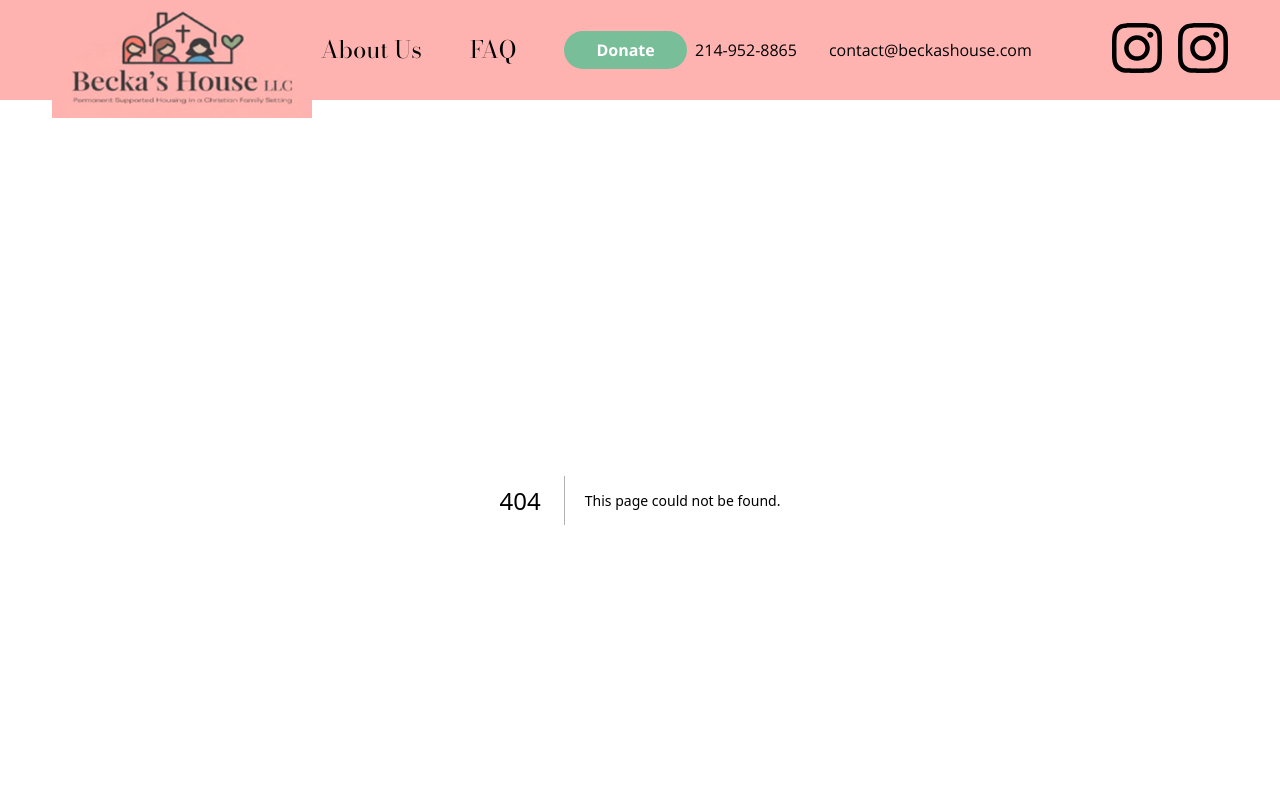
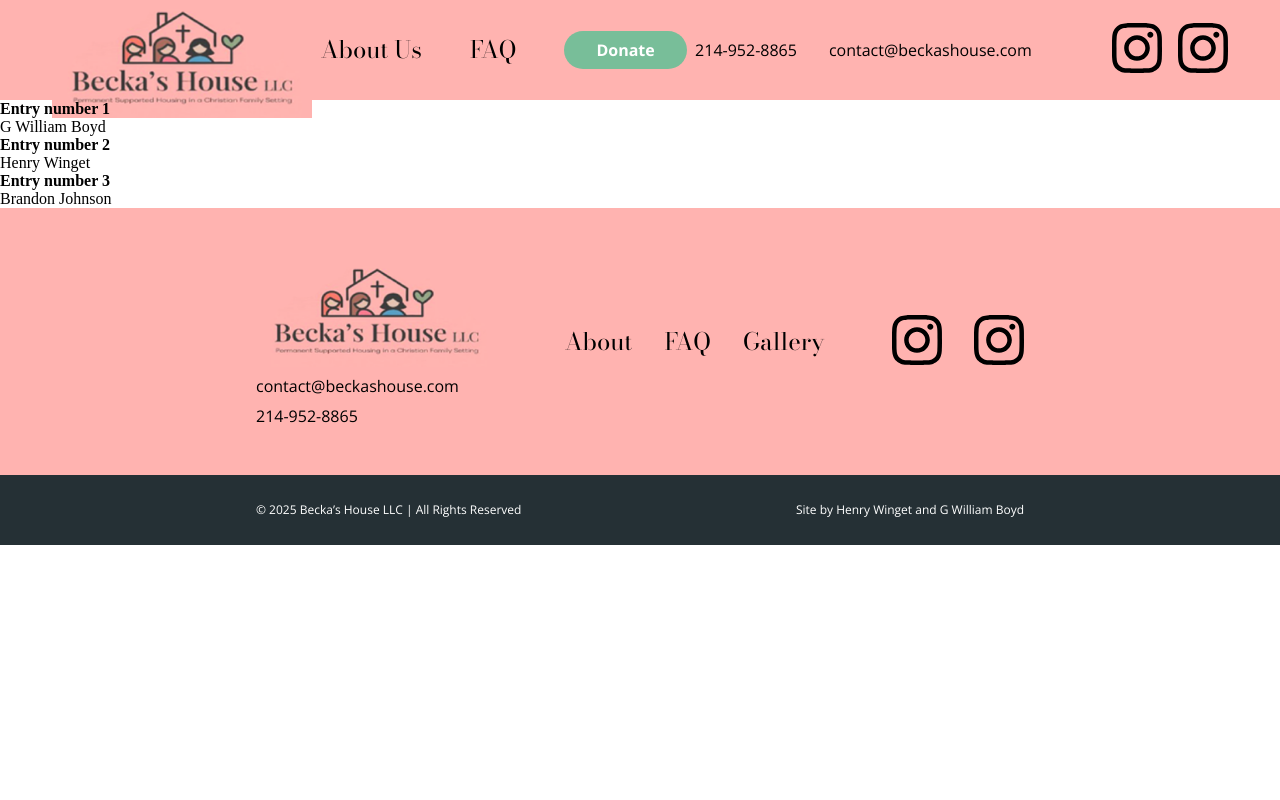
Before and after one commit to gwilliamboyd/beckas-house, a Next.js app: page /testimonials in a window 1280 px wide. Before the commit this address had no page. Shown: the top 800 px of the page. Built offline with nearby package versions, Linux system fonts and the light colour scheme.

Commit message:
Scaffolds testimonials section

```diff
--- /dev/null
+++ b/app/testimonials/page.jsx
@@ -0,0 +1,14 @@
+import styles from '@/styles/testimonials.module.css'
+import Testimonials from '@/components/Testimonials/Testimonials'
+
+const page = () => {
+  return (
+    <div className={styles.testimonialsMaster}>
+      <div className={styles.testimonialsWrapper}>
+        <Testimonials />
+      </div>
+    </div>
+  )
+}
+
+export default page
--- /dev/null
+++ b/components/Testimonials/Entry.jsx
@@ -0,0 +1,15 @@
+import styles from '@/styles/testimonials.module.css'
+import entries from './entries/entries.json'
+
+const Entry = ({ index, review, name }) => {
+  return (
+    <div
+      key={index}
+      className={styles.entryWrapper}>
+      <h4 className={styles.entryReview}>{review}</h4>
+      <p className={styles.entryName}>{name}</p>
+    </div>
+  )
+}
+
+export default Entry
--- /dev/null
+++ b/components/Testimonials/Testimonials.jsx
@@ -0,0 +1,19 @@
+import styles from '@/styles/testimonials.module.css'
+import Entry from './Entry'
+import entries from './entries/entries.json'
+
+const Testimonials = () => {
+  return (
+    <div>
+      {entries.map((entry, index) => (
+        <Entry
+          index={index}
+          review={entry.review}
+          name={entry.name}
+        />
+      ))}
+    </div>
+  )
+}
+
+export default Testimonials
--- /dev/null
+++ b/components/Testimonials/entries/entries.json
@@ -0,0 +1,14 @@
+[
+  {
+    "review": "Entry number 1",
+    "name": "G William Boyd"
+  },
+  {
+    "review": "Entry number 2",
+    "name": "Henry Winget"
+  },
+  {
+    "review": "Entry number 3",
+    "name": "Brandon Johnson"
+  }
+]
```
Also changed, not shown: styles/testimonials.module.css (added).
